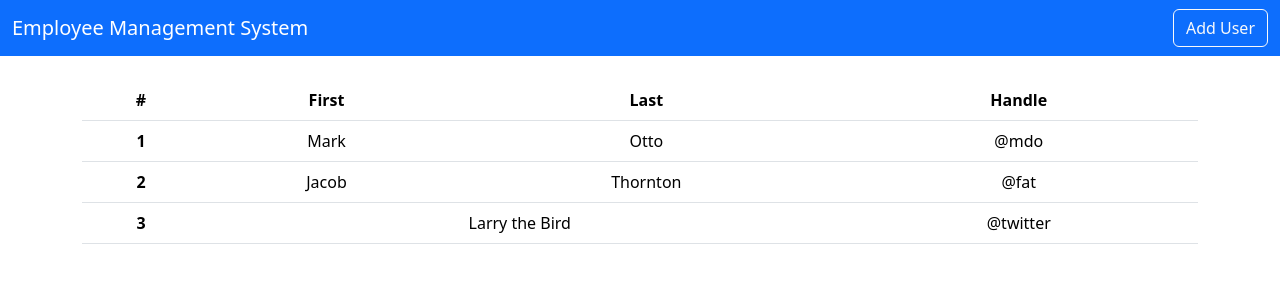
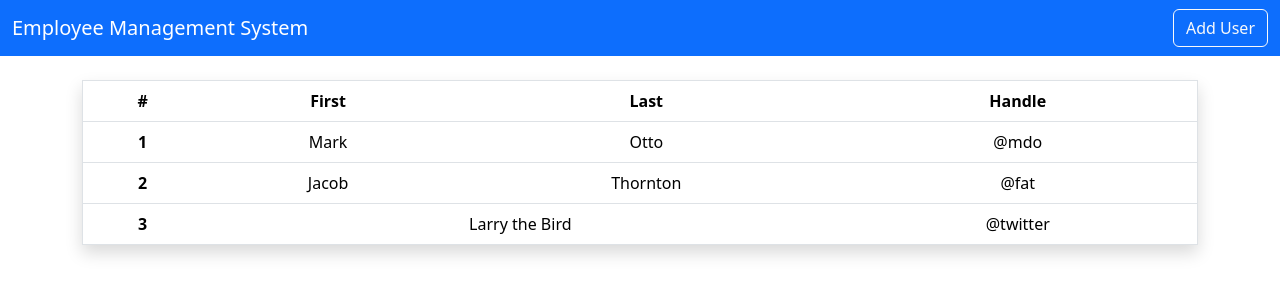
Before and after one commit to sidharth2k/Employee-Management-Frontend, a React (Create React App) app: page / in a window 1280 px wide. Shown: the top 300 px of the page. Built offline with nearby package versions, Linux system fonts and the light colour scheme.

Commit message:
Table Border and Shadow added

```diff
--- a/src/pages/Home.js
+++ b/src/pages/Home.js
@@ -4,7 +4,7 @@ export default function Home() {
   return (
     <div className="container">
       <div className="py-4">
-        <table className="table">
+        <table className="table border shadow">
           <thead>
             <tr>
               <th scope="col">#</th>
```
